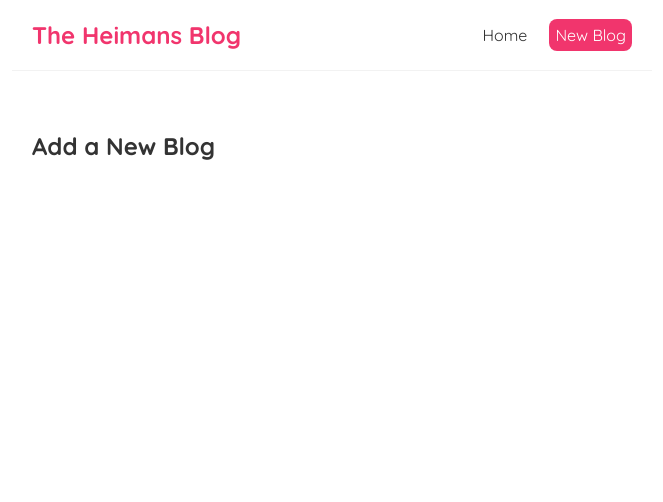
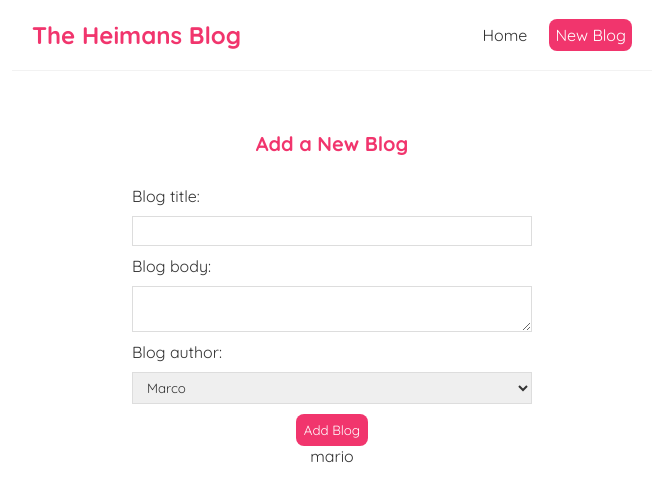
Before and after one commit to laksoo11/React-Blog, a React (Create React App) app: page /create in a window 1280 px wide. Shown: the top 502 px of the page, without its empty margins (308-971 px from the left). Built offline with nearby package versions, Linux system fonts and the light colour scheme.

Commit message:
Controlled Inputs (forms)

```diff
--- a/src/Create.js
+++ b/src/Create.js
@@ -1,8 +1,43 @@
+import { useState } from "react";
+
 const Create = () => {
+    const [title, setTitle] = useState('');
+    const [body, setBody] = useState('');
+    const [author, setAuthor] = useState('mario');
+
     return (
         <div className="create">
             <h2>Add a New Blog</h2>
+            <form>
+                <label>Blog title:</label>
+                <input
+                 type="text"
+                 required
+                 value = {title}
+                 onChange={(e) => setTitle(e.target.value)}
 
+                 />
+                <label>Blog body:</label>
+
+                <textarea
+                    required
+                    value={body}
+                    onChange={(e) => setBody(e.target.value)}
+                ></textarea>
+                <label>Blog author:</label>
+                <select
+                    value={author}
+                    onChange={(e) => setAuthor(e.target.value)}
+                >
+                    <option value="mario">Marco</option>
+                    <option value="yoshi">Yokshi</option>
+                </select>
+                <button>Add Blog</button>
+                <p>{title}</p>
+                <p>{body}</p>
+                <p>{author}</p>
+
+            </form>
         </div>
     );
 }
--- a/src/index.css
+++ b/src/index.css
@@ -78,3 +78,35 @@
   border-radius: 8px;
   cursor: pointer;
 }
+
+/* create new blog form */
+.create {
+  max-width: 400px;
+  margin: 0 auto;
+  text-align: center;
+}
+.create label {
+  text-align: left;
+  display: block;
+}
+.create h2 {
+  font-size: 20px;
+  color: #f1356d;
+  margin-bottom: 30px;
+}
+.create input, .create textarea, .create select {
+  width: 100%;
+  padding: 6px 10px;
+  margin: 10px 0;
+  border: 1px solid #ddd;
+  box-sizing: border-box;
+  display: block;
+}
+.create button {
+  background: #f1356d;
+  color: #fff;
+  border: 0;
+  padding: 8px;
+  border-radius: 8px;
+  cursor: pointer;
+}
```
Also changed, not shown: data/db.json (+7 -0 lines).
